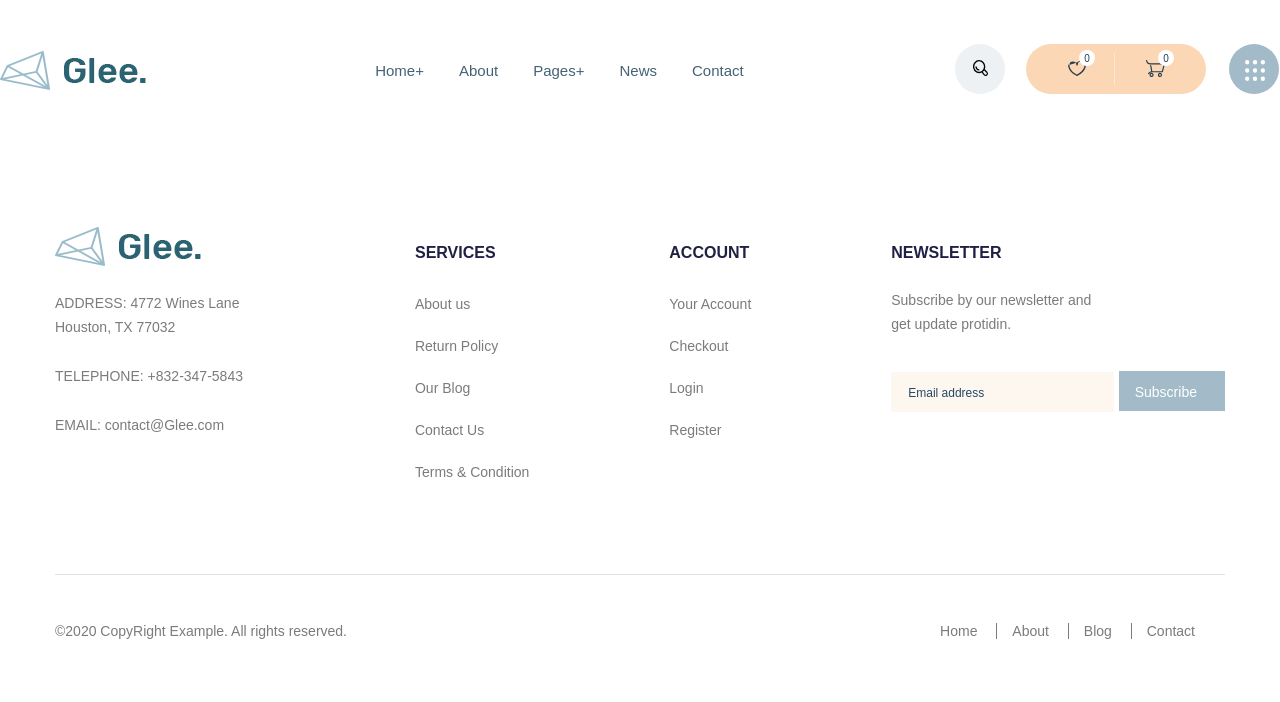
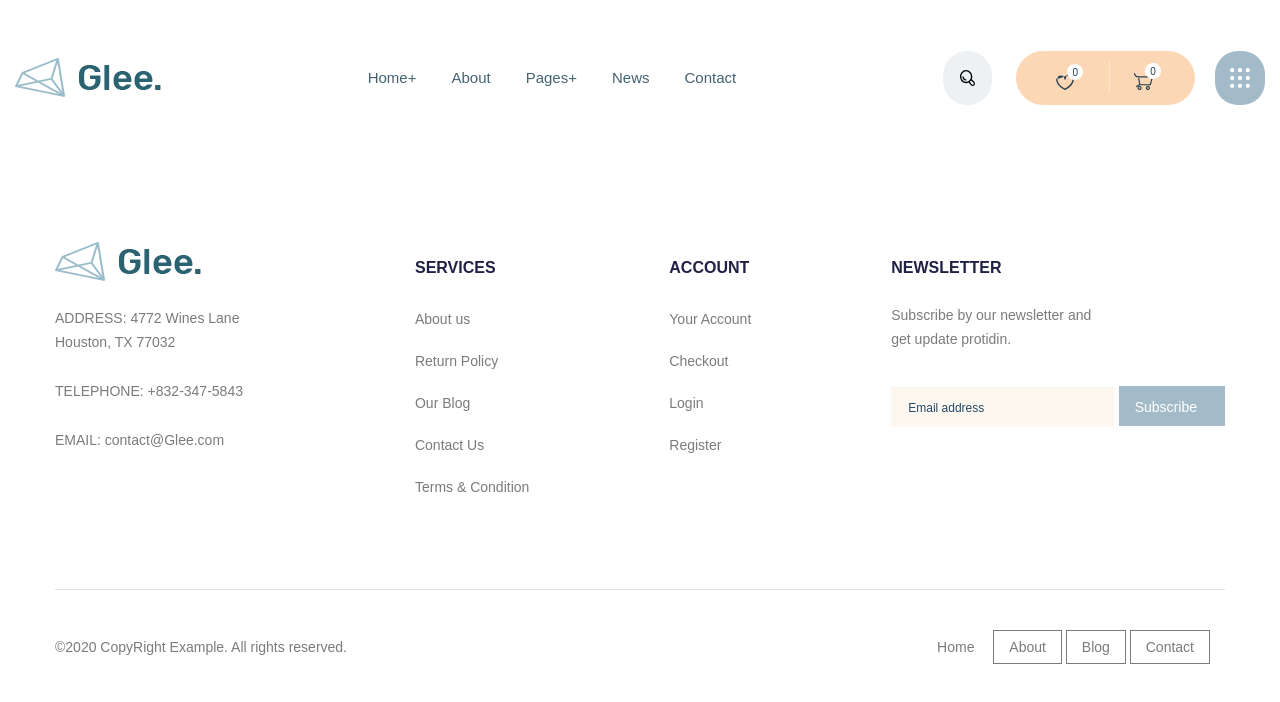
Before and after one commit to vyakhirev-d/glee, a website: page app/index.html in a window 1280 px wide. Drawn offline with nearby package versions, Linux system fonts and the light colour scheme; files that its build step writes are made by us from their sources.

Commit message:
changed header

```diff
--- a/app/index.html
+++ b/app/index.html
@@ -10,7 +10,7 @@
 </head>
 <body>
     <header class="header">
-
+        <div class="container-large">
             <div class="header__inner">
                 <a class="logo" href="#">
                     <img class="logo__img" src="images/logo.png" alt="logo">
@@ -35,26 +35,25 @@
                     </ul>
                 </nav>
                 <div class="user-nav">
-                        <a class="user-nav__link link__search" href="#">
-                            <img class="user-nav__item-img" src="images/icons/search-icon.svg" alt="search icon">
-                        </a>
+                    <input class="user-nav__item-input" type="text" placeholder="search...">
+                        <button class="user-nav__item-search" type="button" >
+                            <img class="user-nav__search-img" src="images/icons/search-icon.svg" alt="search icon">
+                        </button>
                         <a class="user-nav__item-link link__favorits" href="#">
                             <img class="user-nav__item-img" src="images/icons/heart-icon.svg" alt="favorits icon">
                             <div class="user-nav__number favorits__number">0</div>
                         </a>
                         <a class="user-nav__item-link link__cart" href="#">
                             <img class="user-nav__item-img" src="images/icons/cart-icon.svg" alt="cart icon">
-                            <div class="user-nav__number cart__namber">0</div>
+                            <div class="user-nav__number cart__number">0</div>
                         </a>
 
-                        <a class="user-nav__item-link link__menu" href="#">
-                            <img class="user-nav__item-img" src="images/icons/menu-icon.svg" alt="button icon">
-                        </a>
+                        <button class="user-nav__item-btn" type="button">
+                            <img class="user-nav__btn-img" src="images/icons/button-icon.svg" alt="button icon">
+                        </button>
                 </div>
 
-
-
-
+            </div>
         </div>
 
     </header>
@@ -145,18 +144,31 @@
                         ©2020 CopyRight Example. All rights reserved.
                     </p>
                     <div class="footer-bottom__menu">
+                        <ul class="footer-bottom__menu-list">
+                            <li class="footer-bottom__menu-item">
                                 <a class="footer-bottom__menu-link" href="#">
                                     Home
                                 </a>
+                            </li>
+                            <li class="footer-bottom__menu-item">
                                 <a class="footer-bottom__menu-link" href="#">
                                     About
                                 </a>
+                            </li>
+                            <li class="footer-bottom__menu-item">
                                 <a class="footer-bottom__menu-link" href="#">
                                     Blog
                                 </a>
+                            </li>
+                            <li class="footer-bottom__menu-item">
                                 <a class="footer-bottom__menu-link" href="#">
                                     Contact
                                 </a>
+                            </li>
+                        </ul>
+
+
+
                     </div>
                 </div>
 
--- a/app/js/main.js
+++ b/app/js/main.js
@@ -1,4 +1,7 @@
 $(function() {
+    $('.user-nav__item-search').on('click', function() {
+        $('.user-nav__item-input').toggleClass('user-nav__item-input--active');
 
+    });
 
 });
--- a/app/scss/_global.scss
+++ b/app/scss/_global.scss
@@ -8,3 +8,8 @@ body {
     margin: 0 auto;
     padding: 0 15px;
 }
+.container-large{
+    max-width: 1800px;
+    margin: 0 auto;
+    padding: 0 15px;
+}
--- a/app/scss/style.scss
+++ b/app/scss/style.scss
@@ -11,6 +11,7 @@
         align-items: center;
     }
 }
+
 .menu {
     &__list {
         display: flex;
@@ -27,42 +28,47 @@
 }
 .user-nav {
     display: flex;
-    padding-right: 15px;
+
     &__item {
         display: flex;
+    }
+    &__item-input {
+        display: none;
+    }
+    &__item-input::placeholder {
+        display: none;
+    }
+    &__item-input--active {
+        display: block;
+        background-color: #edf1f4;
+        border: none;
+        border-radius: 25px;
+        width: 39%;
+    }
+    &__item-input--active::placeholder {
+        color: #436372;
+        @extend %rubik-500;
+        font-size: 15px;
+        line-height: 12px;
+        padding-left: 15px;
+    }
+    &__item-search {
+        border: none;
+        background-color: #edf1f4;
+        padding: 17px;
+        border-radius: 25px;
+        cursor: pointer;
+    }
+    &__item-link {
         position: relative;
     }
-    &__item-link {
-        padding-left: 80px;
+    .link__favorits {
+        background-color: #fcd7b6;
+        margin-left: 24px;
+        padding: 23px 32px 12px 40px;
+        border-radius: 50px 0 0 50px;
     }
-    .link__search {
-        position: relative;
-    }
-    .link__search::before {
-        position: absolute;
-        content: "";
-        width: 50px;
-        height: 50px;
-        background-color: #edf1f4;
-        border-radius: 50%;
-        top: -16px;
-        right: -17px;
-        z-index: -1;
-    }
-    .link__favorits {
-        position: relative;
-    }
-    .link__favorits::before {
-        position: absolute;
-        content: "";
-        width: 90px;
-        height: 50px;
-        background-color: #fcd7b6;
-        border-radius: 50px 0 0 50px;
-        top: -16px;
-        right: -30px;
-        z-index: -1;
-    }
+
     .favorits__number {
         color: #243f4d;
         @extend %dmsans-400;
@@ -70,64 +76,49 @@
         line-height: 18px;
         text-align: center;
         position: absolute;
-        top: -10px;
-        right: -9px;
+        top: 13px;
+        left: 51px;
         background-color: #ffffff;
         border-radius: 50%;
         width: 16px;
         height: 16px;
     }
     .link__cart {
-        position: relative;
-        padding-left: 60px;
+        background-color: #fcd7b6;
+        padding: 22px 42px 15px 28px;
+        border-radius: 0px 50px 50px 0px;
     }
-    .link__cart::before {
-        position: absolute;
-        content: "";
-        width: 90px;
-        height: 50px;
-        background-color: #fcd7b6;
-        border-radius: 0 50px 50px 0;
-        top: -16px;
-        right: -41px;
-        z-index: -1;
-    }
+
     .link__cart::after {
         position: absolute;
         content: "";
         height: 32px;
         width: 1px;
         background-color: #fde7d3;
-        top: -7px;
-        right: 50px;
+        top: 10px;
+        right: 85px;
     }
-    .cart__namber {
+    .cart__number {
         color: #243f4d;
         @extend %dmsans-400;
         font-size: 10px;
         line-height: 18px;
         text-align: center;
         position: absolute;
-        top: -10px;
-        right: -9px;
+        top: 12px;
+        right: 34px;
         background-color: #ffffff;
         border-radius: 50%;
         width: 16px;
         height: 16px;
     }
-    .link__menu {
-        position: relative;
-    }
-    .link__menu::before {
-        position: absolute;
-        content: "";
-        width: 50px;
-        height: 50px;
+    &__item-btn {
+        margin-left: 20px;
+        border: none;
         background-color: #a3bbc8;
-        border-radius: 50%;
-        top: -16px;
-        right: -14px;
-        z-index: -1;
+        padding: 15px;
+        border-radius: 23px;
+        cursor: pointer;
     }
 }
 
@@ -203,18 +194,27 @@
     padding: 40px 15px 40px 0px;
     display: flex;
     justify-content: space-between;
+    align-items: center;
     @extend %rubik-400;
     font-size: 14px;
     line-height: 32px;
     color: #7b7b7b;
-
-    .footer-bottom__menu .footer-bottom__menu-link {
-        color: #7b7b7b;
+    &__menu{
+        display: flex;
+    }
+    &__menu-item{
         padding: 0 15px;
+        display: inline-block;
 
     }
-    .footer-bottom__menu-link + .footer-bottom__menu-link{
-        border-left: 1px solid #7b7b7b;
+
+    &__menu-link {
+        color: #7b7b7b;
+
+
+    }
+    .footer-bottom__menu-item + .footer-bottom__menu-item {
+        border: 1px solid #7b7b7b;
     }
 }
 @import "media";
```
Also changed, not shown: app/images/icons/button-icon.svg (renamed from app/images/icons/menu-icon.svg), app/js/main.min.js. Lines whose indentation alone changed are shown as unchanged.
